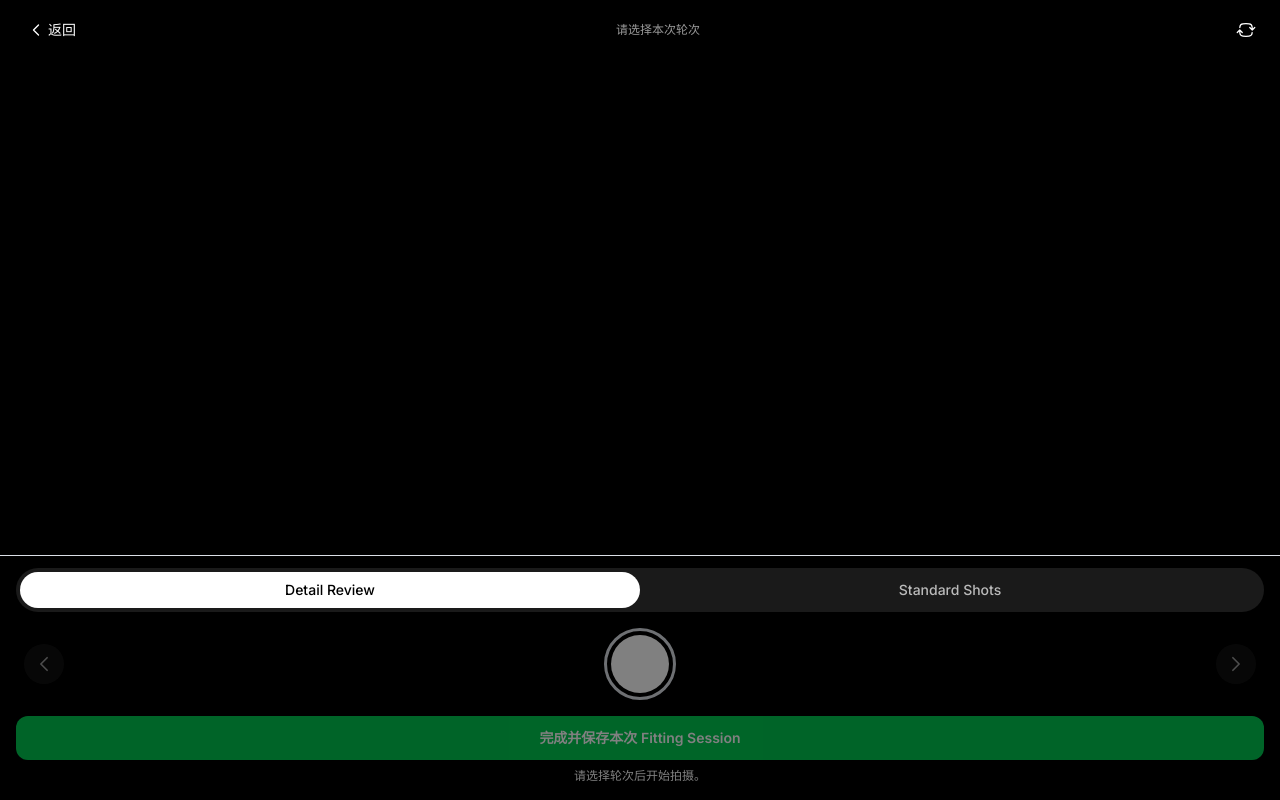
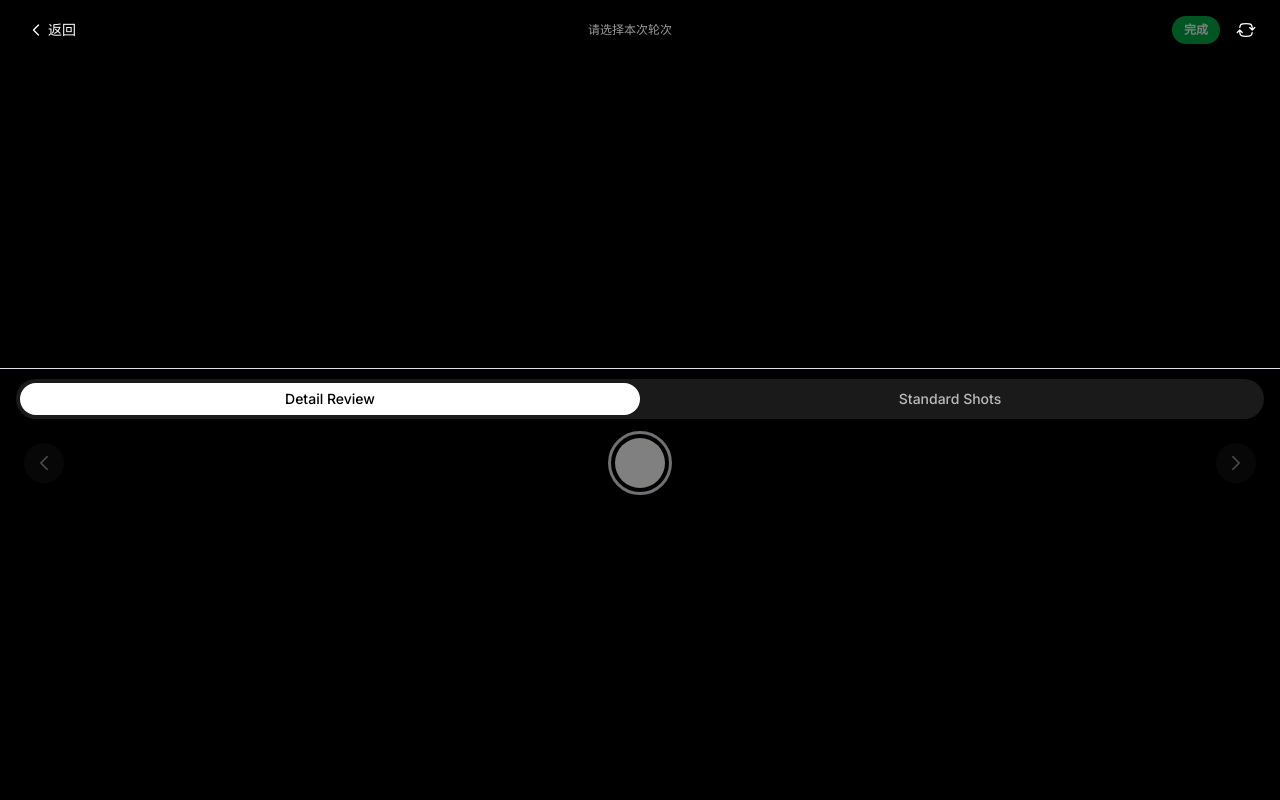
Before and after one commit to zheng1754408580-arch/sku-photo-camera, a Next.js app: page /app/fitting/session in a window 1280 px wide. Built offline with nearby package versions, Linux system fonts and the light colour scheme.

Commit message:
Update login screen assets

```diff
--- a/src/components/FittingAnnotationEditor.tsx
+++ b/src/components/FittingAnnotationEditor.tsx
@@ -204,7 +204,9 @@ export function FittingAnnotationEditor({
     image.onload = () => {
       imageRef.current = image;
       const ratio = image.naturalHeight / image.naturalWidth;
-      const width = Math.min(window.innerWidth - 32, MAX_CANVAS_WIDTH);
+      const maxWidth = Math.min(window.innerWidth - 40, MAX_CANVAS_WIDTH);
+      const maxHeight = Math.max(220, window.innerHeight - 320);
+      const width = Math.min(maxWidth, maxHeight / ratio);
       setImageSize({ width: image.naturalWidth, height: image.naturalHeight });
       setDisplaySize({ width, height: width * ratio });
     };
@@ -366,8 +368,8 @@ export function FittingAnnotationEditor({
   };
 
   return (
-    <div className="fixed inset-0 z-50 overflow-y-auto bg-black/80 p-4">
-      <div className="mx-auto flex max-w-4xl flex-col rounded-2xl bg-white shadow-xl">
+    <div className="fixed inset-0 z-50 bg-black/80 p-4">
+      <div className="mx-auto flex h-[calc(100dvh-2rem)] max-w-4xl flex-col overflow-hidden rounded-2xl bg-white shadow-xl">
         <div className="flex items-center justify-between border-b border-gray-100 px-4 py-3">
           <div>
             <h3 className="text-base font-semibold text-gray-900">添加批注</h3>
@@ -410,7 +412,7 @@ export function FittingAnnotationEditor({
           </button>
         </div>
 
-        <div className="overflow-auto bg-gray-950 px-4 py-4">
+        <div className="flex min-h-0 flex-1 items-center justify-center overflow-auto bg-gray-950 px-4 py-3">
           <canvas
             ref={canvasRef}
             className="mx-auto touch-none rounded-xl bg-black"
@@ -421,7 +423,7 @@ export function FittingAnnotationEditor({
           />
         </div>
 
-        <div className="flex items-center justify-between px-4 py-3">
+        <div className="flex flex-wrap items-center justify-between gap-2 px-4 py-3">
           <p className="text-xs text-gray-500">文字工具点击画面后输入内容。保存后可再次编辑。</p>
           <div className="flex gap-2">
             <button
--- a/src/components/FittingSessionWorkspace.tsx
+++ b/src/components/FittingSessionWorkspace.tsx
@@ -294,7 +294,7 @@ export function FittingSessionWorkspace({
   }
 
   return (
-    <div className="flex min-h-dvh flex-col bg-black text-white">
+    <div className="flex h-[100dvh] flex-col overflow-hidden bg-black text-white">
       <canvas ref={canvasRef} className="hidden" />
 
       <div className="absolute inset-x-0 top-0 z-20 bg-gradient-to-b from-black/80 to-transparent pb-8 pt-[env(safe-area-inset-top)]">
@@ -317,6 +317,15 @@ export function FittingSessionWorkspace({
                 : "请选择本次轮次"}
             </p>
           </div>
+          <div className="flex items-center gap-2">
+            <button
+              type="button"
+              onClick={handleCompleteSession}
+              disabled={!session}
+              className="rounded-full bg-green-500/85 px-3 py-1.5 text-xs font-semibold text-white backdrop-blur-sm disabled:opacity-50"
+            >
+              完成
+            </button>
             <button
               type="button"
               onClick={() => setFacingMode((prev) => (prev === "environment" ? "user" : "environment"))}
@@ -329,8 +338,9 @@ export function FittingSessionWorkspace({
             </button>
           </div>
         </div>
+      </div>
 
-      <div className="relative flex-1 overflow-hidden">
+      <div className="relative h-[39dvh] min-h-[220px] flex-none overflow-hidden sm:h-[46dvh]">
         {session && status === "ready" && (
           <video
             ref={videoRef}
@@ -378,8 +388,8 @@ export function FittingSessionWorkspace({
         {session && flash && <div className="absolute inset-0 z-10 bg-white" />}
       </div>
 
-      <div className="border-t border-white/10 bg-black pb-[env(safe-area-inset-bottom)]">
-        <div className="px-4 pt-3">
+      <div className="flex min-h-0 flex-1 flex-col border-t border-white/10 bg-black pb-[env(safe-area-inset-bottom)]">
+        <div className="px-4 pt-2.5">
           <div className="flex rounded-full bg-white/10 p-1">
             <button
               type="button"
@@ -387,7 +397,7 @@ export function FittingSessionWorkspace({
                 setTab("detail");
                 setError("");
               }}
-              className={`flex-1 rounded-full px-3 py-2 text-sm font-medium transition ${
+              className={`flex-1 rounded-full px-3 py-1.5 text-sm font-medium transition ${
                 tab === "detail" ? "bg-white text-black" : "text-white/70"
               }`}
               disabled={!session}
@@ -400,7 +410,7 @@ export function FittingSessionWorkspace({
                 setTab("standard");
                 setError("");
               }}
-              className={`flex-1 rounded-full px-3 py-2 text-sm font-medium transition ${
+              className={`flex-1 rounded-full px-3 py-1.5 text-sm font-medium transition ${
                 tab === "standard" ? "bg-white text-black" : "text-white/70"
               }`}
               disabled={!session}
@@ -411,7 +421,7 @@ export function FittingSessionWorkspace({
         </div>
 
         {session && tab === "standard" && (
-          <div className="px-4 pt-3">
+          <div className="px-4 pt-2.5">
             <div className="grid grid-cols-3 gap-2">
               {STANDARD_SHOT_TYPES.map((type) => {
                 const done = standardStatus[type];
@@ -420,7 +430,7 @@ export function FittingSessionWorkspace({
                     key={type}
                     type="button"
                     onClick={() => setCurrentShotType(type)}
-                    className={`rounded-xl border px-3 py-3 text-sm transition ${
+                    className={`rounded-xl border px-3 py-2.5 text-sm transition ${
                       currentShotType === type
                         ? "border-blue-400 bg-blue-500/20 text-white"
                         : "border-white/10 bg-white/5 text-white/80"
@@ -434,21 +444,21 @@ export function FittingSessionWorkspace({
                 );
               })}
             </div>
-            <p className="mt-2 text-xs text-white/50">
+            <p className="mt-1.5 text-[11px] text-white/50">
               请完成 Front / Side / Back 拍摄后再完成本次 Session。
             </p>
           </div>
         )}
 
         {(error || notice) && (
-          <div className="px-4 pt-3">
+          <div className="px-4 pt-2.5">
             {error && (
-              <div className="rounded-xl border border-red-500/30 bg-red-500/10 px-4 py-3 text-sm text-red-100">
+              <div className="rounded-xl border border-red-500/30 bg-red-500/10 px-4 py-2.5 text-sm text-red-100">
                 {error}
               </div>
             )}
             {!error && notice && (
-              <div className="rounded-xl border border-green-500/30 bg-green-500/10 px-4 py-3 text-sm text-green-100">
+              <div className="rounded-xl border border-green-500/30 bg-green-500/10 px-4 py-2.5 text-sm text-green-100">
                 {notice}
               </div>
             )}
@@ -456,10 +466,10 @@ export function FittingSessionWorkspace({
         )}
 
         {session && activePhotos.length > 0 && (
-          <div ref={galleryRef} className="flex gap-3 overflow-x-auto px-4 py-3">
+          <div ref={galleryRef} className="flex gap-2.5 overflow-x-auto px-4 py-2.5">
             {activePhotos.map((photo) => (
-              <div key={photo.id} className="w-32 flex-shrink-0 overflow-hidden rounded-2xl bg-white/10">
-                <img src={photo.uri} alt={photo.fileName} className="h-28 w-full object-cover" />
+              <div key={photo.id} className="w-28 flex-shrink-0 overflow-hidden rounded-2xl bg-white/10">
+                <img src={photo.uri} alt={photo.fileName} className="h-20 w-full object-cover" />
                 <div className="space-y-1 px-2 py-2">
                   <p className="truncate text-[11px] text-white/80">{photo.fileName}</p>
                   <div className="flex gap-1">
@@ -467,7 +477,7 @@ export function FittingSessionWorkspace({
                       <button
                         type="button"
                         onClick={() => setAnnotatingPhotoId(photo.id)}
-                        className="flex-1 rounded-lg bg-blue-500 px-2 py-1 text-[11px] font-medium text-white"
+                        className="flex-1 rounded-lg bg-blue-500 px-2 py-1 text-[10px] font-medium text-white"
                       >
                         {photo.isAnnotated ? "继续批注" : "添加批注"}
                       </button>
@@ -475,7 +485,7 @@ export function FittingSessionWorkspace({
                     <button
                       type="button"
                       onClick={() => handleDelete(photo.id)}
-                      className="rounded-lg bg-white/15 px-2 py-1 text-[11px] text-white/80"
+                      className="rounded-lg bg-white/15 px-2 py-1 text-[10px] text-white/80"
                     >
                       删除
                     </button>
@@ -486,7 +496,7 @@ export function FittingSessionWorkspace({
           </div>
         )}
 
-        <div className="flex items-center justify-between px-6 py-4">
+        <div className="flex items-center justify-between px-6 py-3">
           <button
             type="button"
             onClick={() => handleSwitchSku("prev")}
@@ -501,9 +511,9 @@ export function FittingSessionWorkspace({
             type="button"
             onClick={handleCapture}
             disabled={!session || status !== "ready" || capturing}
-            className="flex h-[72px] w-[72px] items-center justify-center rounded-full border-[3px] border-white transition active:scale-95 disabled:opacity-50"
+            className="flex h-[64px] w-[64px] items-center justify-center rounded-full border-[3px] border-white transition active:scale-95 disabled:opacity-50"
           >
-            <div className="h-[58px] w-[58px] rounded-full bg-white transition active:bg-gray-200" />
+            <div className="h-[50px] w-[50px] rounded-full bg-white transition active:bg-gray-200" />
           </button>
           <button
             type="button"
@@ -515,29 +525,6 @@ export function FittingSessionWorkspace({
               <path strokeLinecap="round" strokeLinejoin="round" d="m8.25 4.5 7.5 7.5-7.5 7.5" />
             </svg>
           </button>
-        </div>
-
-        <div className="px-4 pb-2">
-          <button
-            type="button"
-            onClick={handleCompleteSession}
-            disabled={!session}
-            className="w-full rounded-xl bg-green-500 px-4 py-3 text-sm font-semibold text-white disabled:opacity-50"
-          >
-            完成并保存本次 Fitting Session
-          </button>
-        </div>
-
-        <div className="flex items-center justify-center gap-4 px-4 pb-4 text-center text-xs text-white/50">
-          {currentIndex > 0 && <span className="max-w-[100px] truncate">← {skuList[currentIndex - 1]}</span>}
-          <span>
-            {!session
-              ? "请选择轮次后开始拍摄。"
-              : tab === "detail"
-                ? `Detail Review · ${currentIndex + 1} / ${skuList.length}`
-                : `${PHOTO_TYPE_LABELS[currentShotType]} · ${currentIndex + 1} / ${skuList.length}`}
-          </span>
-          {currentIndex < skuList.length - 1 && <span className="max-w-[100px] truncate">{skuList[currentIndex + 1]} →</span>}
         </div>
       </div>
 
```
Lines whose indentation alone changed are shown as unchanged.
